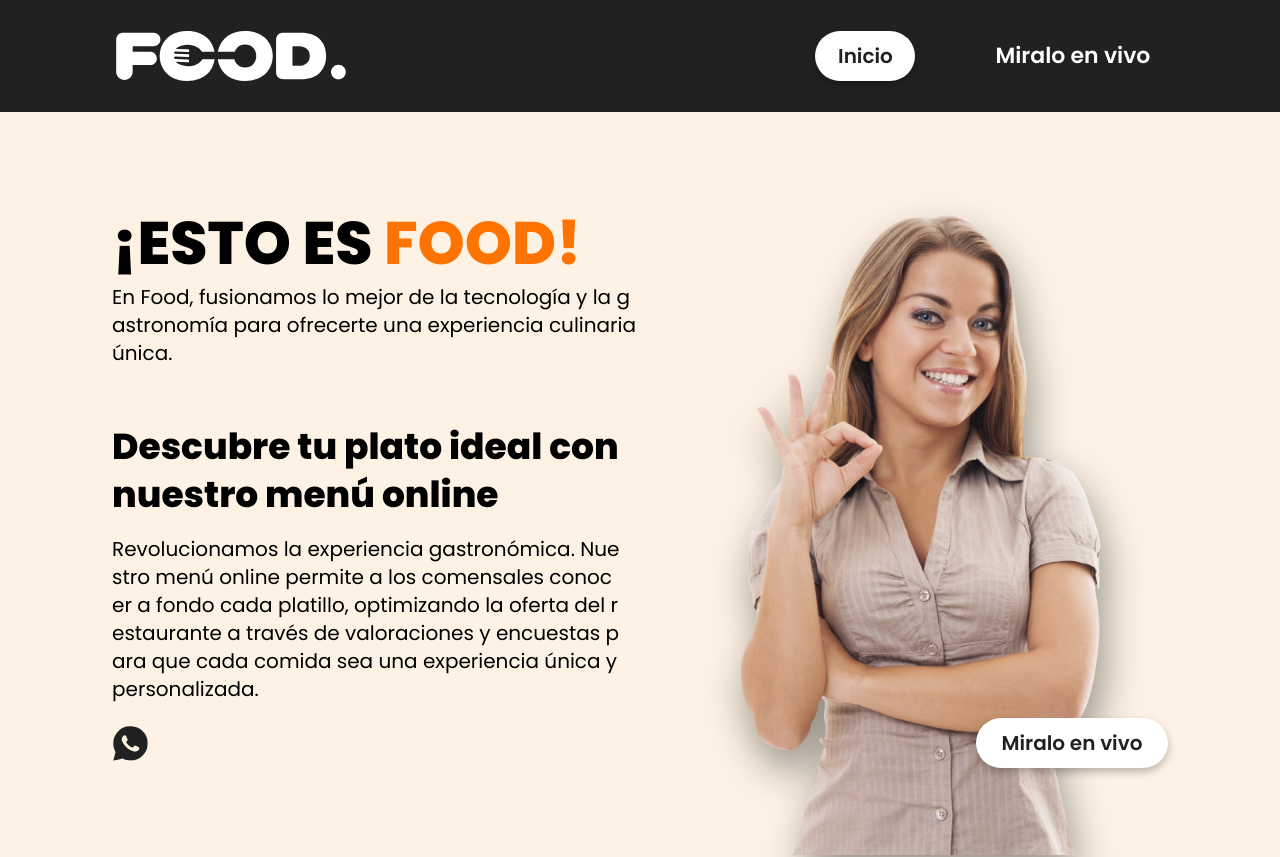
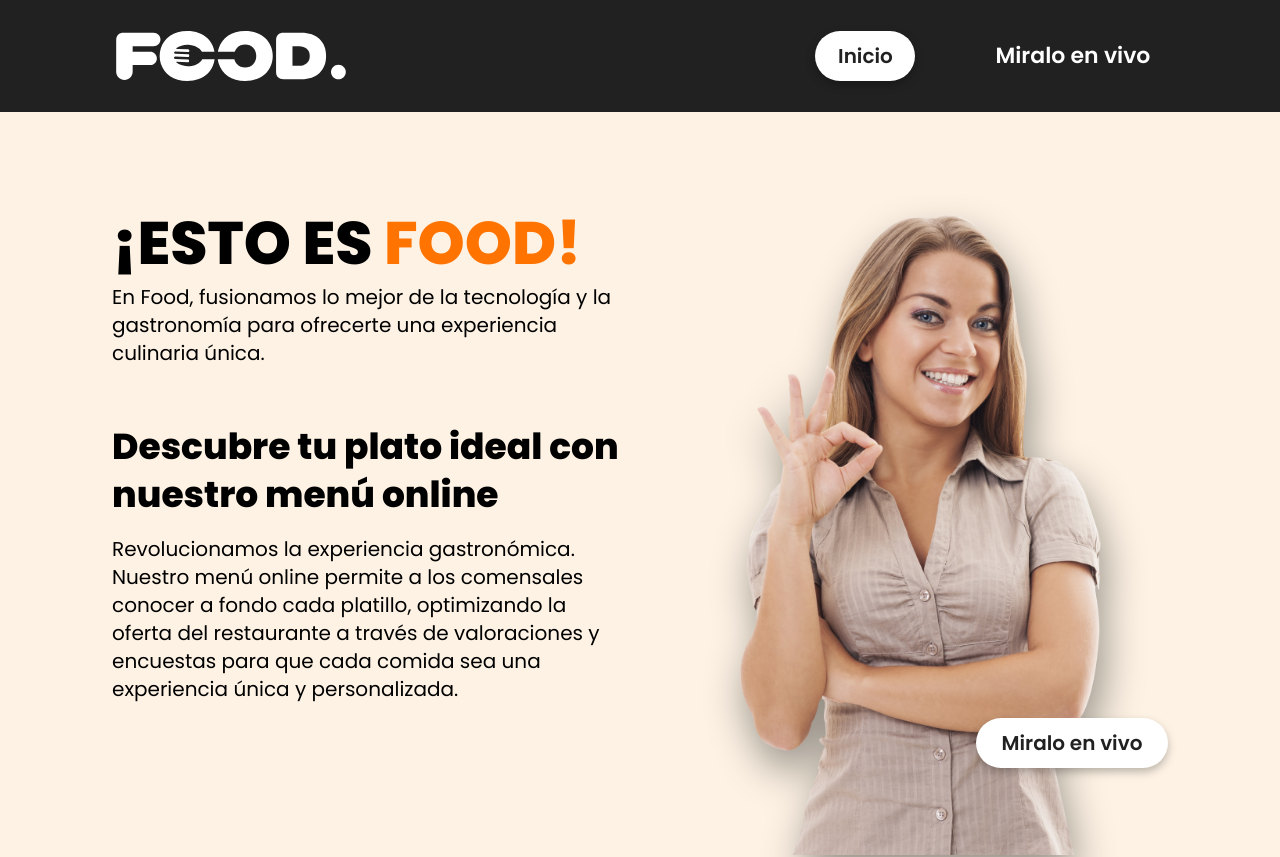
Before and after one commit to 0800WEB/menu-landing, a React (Vite) app: page / in a window 1280 px wide. Shown: the top 857 px of the page. Built offline with nearby package versions, Linux system fonts and the light colour scheme.

Commit message:
fix: quite la floating bar y alinee el boton de miralo en Vivo a la izquierda

```diff
--- a/src/App.jsx
+++ b/src/App.jsx
@@ -5,10 +5,10 @@ import SectionHero from "./components/SectionHero";
 import SectionMenu from "./components/SectionMenu"
 import SectionReviews from "./components/SectionReviews"
 import FloatingActionBar from "./components/FloatingActionBar";
-import "./styles/parallax.css"
+import "./styles/breakWord.css"
 function App() {
   return (
-    <div className="h-max bg-baseBg relative break-all">
+    <div className="h-max bg-baseBg relative break-allWords">
       <NavBar />
       <div className="px-4 sm:px-[60px] md:px-20 lg:px-28 relative">
         <SectionHero />
--- a/src/components/FloatingActionBar.jsx
+++ b/src/components/FloatingActionBar.jsx
@@ -11,8 +11,7 @@ const FloatingActionBar = () => {
     const closeModal = () => setIsModalOpen(false);
 
     return (
-        <div className="w-full flex justify-between absolute bottom-6 md:bottom-8">
-            <ContainerIcons />
+        <div className="w-full flex justify-end absolute bottom-6 md:bottom-8">
             <ButtonPrimary action={openModal} children={"Miralo en vivo"} widthClass={"w-[7.5rem] sm:w-[9.7rem] md:w-48"} />
             <VideoModal isOpen={isModalOpen} onClose={() => closeModal()} />
         </div>
--- a/src/components/SectionHero.jsx
+++ b/src/components/SectionHero.jsx
@@ -11,7 +11,7 @@ const SectionHero = () => {
                     </section>
                     <section className="max-w-lg">
                         <h2 className="text-xl sm:text-2xl lg:text-4xl xl:leading-9">Descubre tu plato ideal con nuestro menú online</h2>
-                        <p className="break-all" >Revolucionamos la experiencia gastronómica. Nuestro menú online permite a los comensales conocer a fondo cada platillo,
+                        <p >Revolucionamos la experiencia gastronómica. Nuestro menú online permite a los comensales conocer a fondo cada platillo,
                             optimizando la oferta del restaurante a través de valoraciones y encuestas para que cada comida sea una experiencia única y personalizada.
                         </p>
                     </section>
--- a/src/components/SectionMenu.jsx
+++ b/src/components/SectionMenu.jsx
@@ -6,7 +6,7 @@ const SectionMenu = () => {
     return (
         <div id="section-menu" className="h-screen md:h-screen flex flex-col relative ">
             <div className="flex flex-col-reverse justify-end md:justify-start md:flex-row h-full [&>div]:md:w-1/2 md:pt-24 md:gap-12">
-                <div className="w-full h-[50%] md:h-full relative mx-auto flex items-center ">
+                <div className="w-full h-[50%] md:h-full relative mx-auto flex ">
                     <img className="max-w-64 max-h-full pt-16 object-contain absolute top-0 left-0 md:hidden xl:inline  animationtoTop" src={menu1Cellphone1} alt="Menu Cellphone" />
                     <img className="my-auto lg:max-w-lg max-h-full md:absolute top-0 lg:right-0 animationtoRight" src={menu1Cellphone2} alt="Menu Cellphone" />
                 </div>
--- /dev/null
+++ b/src/styles/breakWord.css
@@ -0,0 +1,4 @@
+.break-allWords {
+  overflow-wrap: anywhere;
+  word-break: break-word;
+}
```
